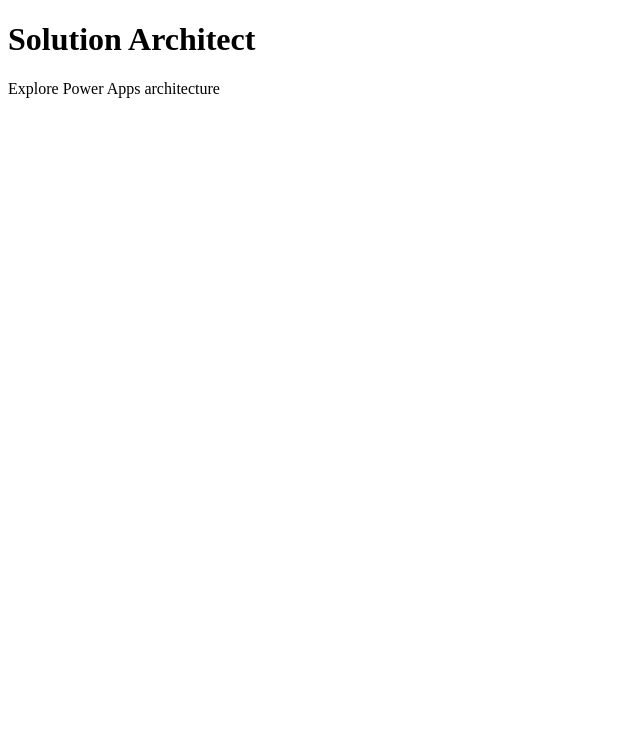
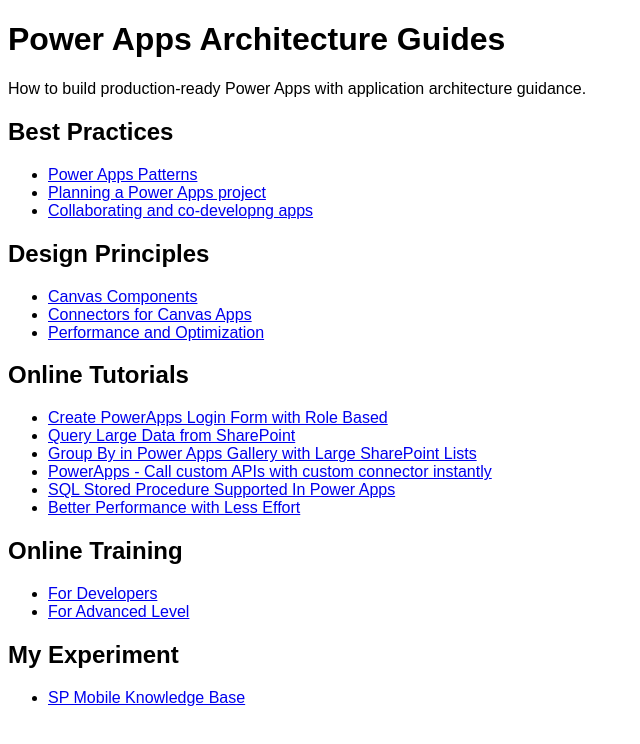
Before and after one commit to AgusGiven/PowerPlatform, a plain HTML site: page index.htm in a window 1280 px wide. Shown: the whole page, without its empty margins (0-640 px from the left). Drawn offline with Linux system fonts and the light colour scheme.

Commit message:
Add files via upload

```diff
--- a/index.htm
+++ b/index.htm
@@ -1,9 +1,53 @@
 <!DOCTYPE html>
-<html>
+<html lang="en">
+<head>
+    <meta charset="UTF-8">
+    <meta name="viewport" content="width=device-width, initial-scale=1.0">
+    <title>Power Apps Architecture Guides</title>
+	<style>
+		body {
+			font-family: 'Arial', sans-serif; /* Change 'Arial' to the font you want to use */
+		}
+	</style>
+</head>
 <body>
+    <h1>Power Apps Architecture Guides</h1>
+    <p>How to build production-ready Power Apps with application architecture guidance.</p>
 
-<h1>Solution Architect</h1>
-<p>Explore Power Apps architecture</p>
+    <h2>Best Practices</h2>
+    <ul>
+        <li><a href="https://learn.microsoft.com/en-us/power-apps/guidance/patterns/overview">Power Apps Patterns</a></li>
+        <li><a href="https://learn.microsoft.com/en-us/power-apps/guidance/planning/introduction">Planning a Power Apps project</a></li>
+        <li><a href="https://learn.microsoft.com/en-us/power-apps/guidance/co-develop/overview">Collaborating and co-developng apps</a></li>
+    </ul>
+
+    <h2>Design Principles</h2>
+    <ul>
+		<li><a href="https://learn.microsoft.com/en-us/power-apps/maker/canvas-apps/create-component">Canvas Components</a></li>
+		<li><a href="https://learn.microsoft.com/en-us/power-apps/maker/canvas-apps/connections-list">Connectors for Canvas Apps</a></li>
+        <li><a href="https://learn.microsoft.com/en-us/power-apps/maker/canvas-apps/create-performant-apps-overview">Performance and Optimization</a></li>
+    </ul>
+
+	<h2>Online Tutorials</h2>
+    <ul>
+		<li><a href="https://www.youtube.com/watch?v=k9nqaerkNw0">Create PowerApps Login Form with Role Based</a></li>
+        <li><a href="https://www.youtube.com/watch?v=rLsZoW8GH_k">Query Large Data from SharePoint</a></li>
+		<li><a href="https://www.youtube.com/watch?v=57ADxeo_13k">Group By in Power Apps Gallery with Large SharePoint Lists</a></li>
+		<li><a href="https://www.youtube.com/watch?v=F8oeZ0WHM5Q">PowerApps - Call custom APIs with custom connector instantly</a></li>
+        <li><a href="https://www.youtube.com/watch?v=fmfYxzfWcCE">SQL Stored Procedure Supported In Power Apps</a></li>
+        <li><a href="https://www.youtube.com/watch?v=jc2DquMS7qM">Better Performance with Less Effort</a></li>
+    </ul>
+
+	<h2>Online Training</h2>
+    <ul>
+        <li><a href="https://learn.microsoft.com/en-us/training/browse/?terms=power%20apps&roles=developer&expanded=power-platform&products=power-apps">For Developers</a></li>
+        <li><a href="https://learn.microsoft.com/en-us/training/browse/?expanded=power-platform&products=power-apps&levels=advanced&terms=power%20apps">For Advanced Level</a></li>
+    </ul>
+
+	<h2>My Experiment</h2>
+    <ul>
+        <li><a href="https://apps.powerapps.com/play/e/default-7604ff02-abd8-45db-8cac-550054323fc9/a/ddea0d42-1a60-4077-8047-4a5876747f7a?tenantId=7604ff02-abd8-45db-8cac-550054323fc9&hint=7426084c-b3d3-4fce-bb5f-cc74271425ba&sourcetime=1712211024078&source=portal">SP Mobile Knowledge Base</a></li>
+    </ul>
 
 </body>
 </html>
```
